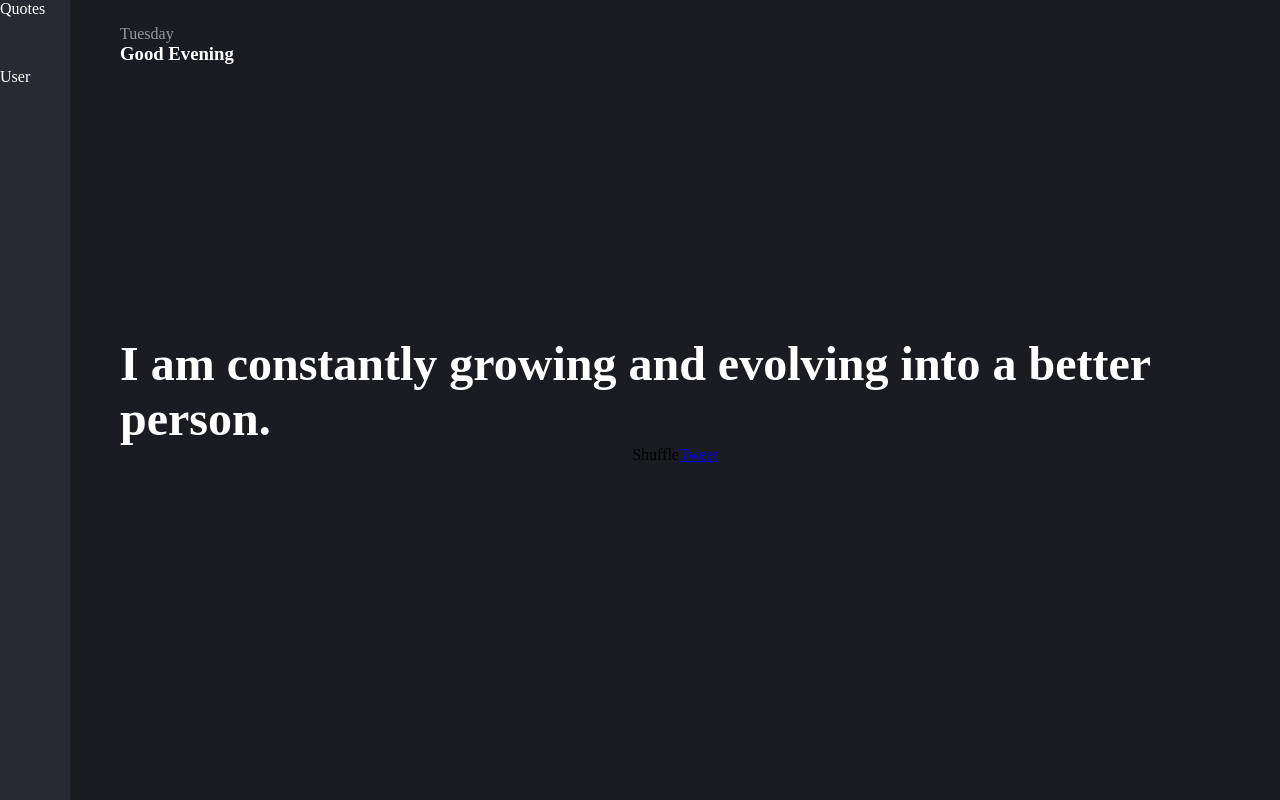
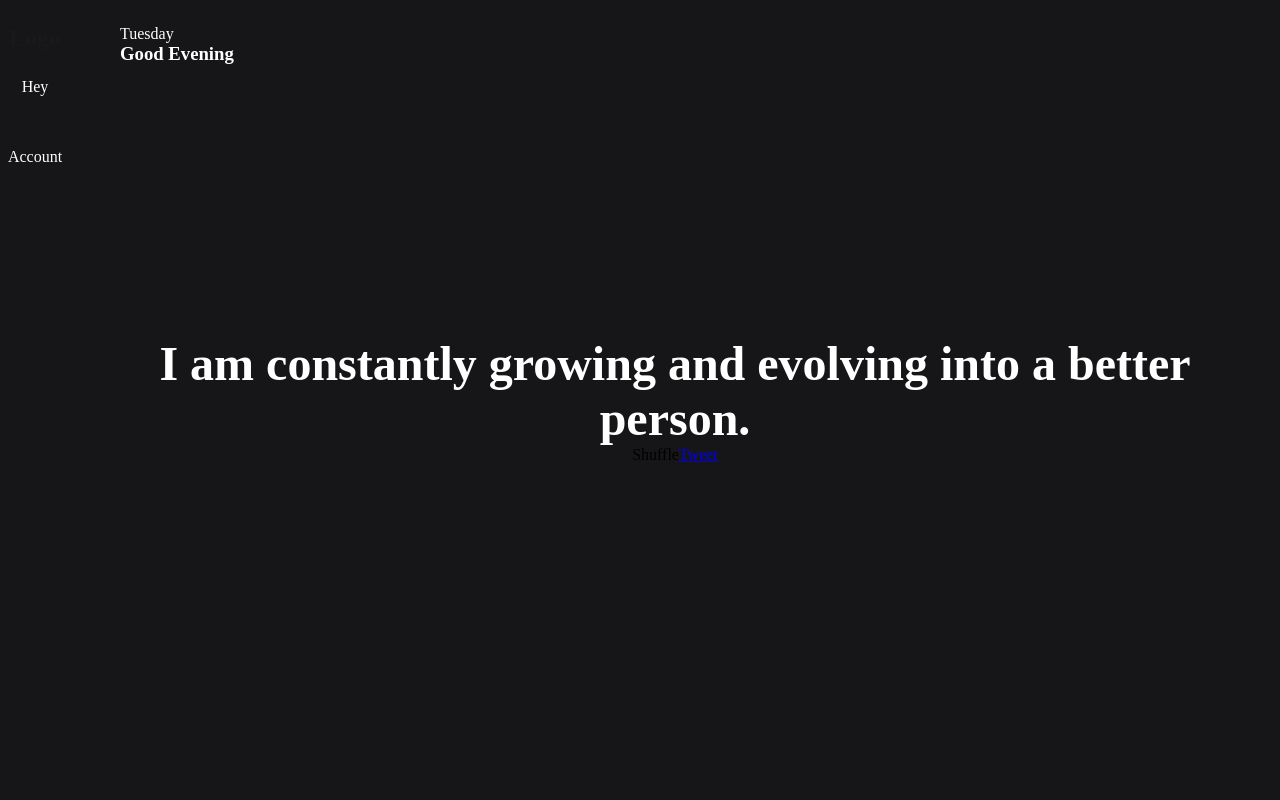
Before and after one commit to emmanuelojiji/quotes, a React (Create React App) app: page / in a window 1280 px wide. Built offline with nearby package versions, Linux system fonts and the light colour scheme.

Commit message:
More Changes

```diff
--- a/package.json
+++ b/package.json
@@ -10,6 +10,7 @@
     "node-sass": "^4.14.1",
     "react": "^17.0.2",
     "react-dom": "^17.0.2",
+    "react-router-dom": "^6.0.2",
     "react-scripts": "4.0.3",
     "web-vitals": "^1.0.1"
   },
--- a/public/index.html
+++ b/public/index.html
@@ -13,6 +13,7 @@
     <link rel="preconnect" href="https://fonts.googleapis.com">
 <link rel="preconnect" href="https://fonts.gstatic.com" crossorigin>
 <link href="https://fonts.googleapis.com/css2?family=Roboto&display=swap" rel="stylesheet">
+<link rel="stylesheet" href="https://use.fontawesome.com/releases/v5.15.4/css/all.css" integrity="sha384-DyZ88mC6Up2uqS4h/KRgHuoeGwBcD4Ng9SiP4dIRy0EXTlnuz47vAwmeGwVChigm" crossorigin="anonymous">
   </head>
   <body>
     <noscript>You need to enable JavaScript to run this app.</noscript>
--- a/src/App.css
+++ b/src/App.css
@@ -6,6 +6,7 @@
   height: 100%;
   width: 100%;
   display: flex;
+  background: #161618;
 }
 
 main {
--- a/src/App.js
+++ b/src/App.js
@@ -1,18 +1,35 @@
 import "./App.css";
+import Home from "./components/Home";
+import SignUp from "./components/SignUp";
 import Header from "./components/Header";
-import Home from "./components/Home";
 import Menu from "./components/Menu";
+import { BrowserRouter as Router, Routes, Route } from "react-router-dom";
+import { useState, useEffect } from "react";
 
 function App(props) {
+  const [currentPage, setCurrentPage] = useState(null);
+
+  useEffect(() => {
+    console.log(currentPage);
+  });
+
   return (
     <>
       <div className="App">
-      <Menu />
+        <Menu currentPage={currentPage} setCurrentPage={setCurrentPage} />
         <main>
           <Header />
-          <Home />
+
+          {(() => {
+            if (currentPage === "Home") {
+              return <Home />;
+            } else if (currentPage === "SignUp") {
+              return <SignUp />;
+            } else {
+              return <Home />;
+            }
+          })()}
         </main>
-
       </div>
     </>
   );
--- a/src/components/Header.scss
+++ b/src/components/Header.scss
@@ -1,4 +1,5 @@
 header {
+  width: 100%;
     display: flex;
     position: fixed;
     margin-left: 70px;
@@ -6,13 +7,12 @@ header {
     padding-bottom: 25px;
     padding-left: 50px;
     flex-direction: column;
-    background: #1b1c21;
   }
 
   .day{
-    color: #99989e;
+    color: white;
   }
 
   .greeting{
-    color:#fff;
+    color:white;
   }
--- a/src/components/Home.scss
+++ b/src/components/Home.scss
@@ -3,7 +3,6 @@
     margin-left: 70px;
     padding-left: 50px;
     padding-right: 50px;
-    background: #1b1c21;
     display: flex;
     flex-direction: column;
     justify-content: center;
@@ -13,4 +12,5 @@
 .quote{
     font-size: 3em;
     color:white;
+    text-align: center;
 }
--- a/src/components/Menu.js
+++ b/src/components/Menu.js
@@ -1,9 +1,27 @@
-import "./Menu.scss"
-const Menu = () => {
+import "./Menu.scss";
+import { Link } from "react-router-dom";
+import { useState, useEffect } from "react";
+import logo from "../logo.svg";
+const Menu = (props) => {
   return (
     <div className="Menu">
-      <p>Quotes</p>
-      <p style={{marginTop:'50px'}}>User</p>
+      <h2 className="logo">Logo</h2>
+      <a
+        class="menu-option"
+        onClick={() => {
+          props.setCurrentPage("Home");
+        }}
+      >
+        Hey
+      </a>
+      <a
+        class="menu-option"
+        onClick={() => {
+          props.setCurrentPage("SignUp");
+        }}
+      >
+        Account
+      </a>
     </div>
   );
 };
--- a/src/components/Menu.scss
+++ b/src/components/Menu.scss
@@ -1,8 +1,28 @@
 .Menu{
     height: 100vh;
     width: 70px;
-    background:#272a33;
     position: fixed;
     left: 0;
     color:white;
+    display: flex;
+    flex-direction: column;
+    align-items: center;
+
+    .menu-option{
+        height: 70px;
+        display: flex;
+        align-items: center;
+        justify-content: center;
+        cursor: pointer;
+
+
+        i{
+            font-size: 1.5em;
+        }
+    }
+
+    .logo{
+        color:#191919;
+        padding-top: 25px;
+    }
 }
--- /dev/null
+++ b/src/components/SignUp.js
@@ -0,0 +1,11 @@
+import "./SignUp.scss"
+
+const SignUp = () => {
+  return (
+    <section className="SignUp">
+      <h1>SIGN UP</h1>
+    </section>
+  );
+};
+
+export default SignUp;
--- /dev/null
+++ b/src/components/SignUp.scss
@@ -0,0 +1,11 @@
+.SignUp{
+        height: 100%;
+        margin-left: 70px;
+        padding-left: 50px;
+        padding-right: 50px;
+        display: flex;
+        background: #1b1c21;
+        flex-direction: column;
+        justify-content: center;
+        align-items: center;
+}
--- a/src/index.js
+++ b/src/index.js
@@ -2,11 +2,14 @@ import React from 'react';
 import ReactDOM from 'react-dom';
 import './index.css';
 import App from './App';
+import { BrowserRouter as Router } from "react-router-dom"
 
 
 ReactDOM.render(
   <React.StrictMode>
+  <Router>
     <App />
+    </Router>
   </React.StrictMode>,
   document.getElementById('root')
 );
```
Also changed, not shown: src/logo.svg (added), 1 other file (tests, documents, lock files or other folders).
